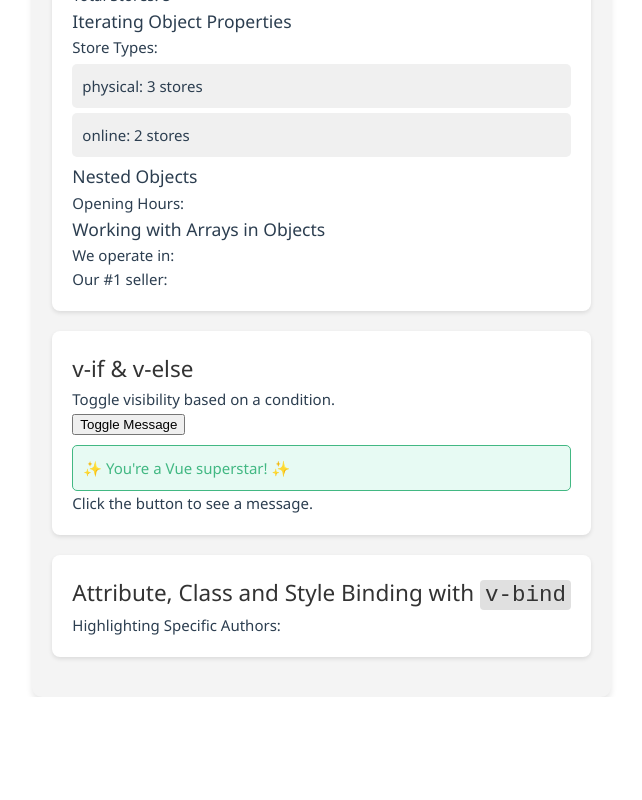
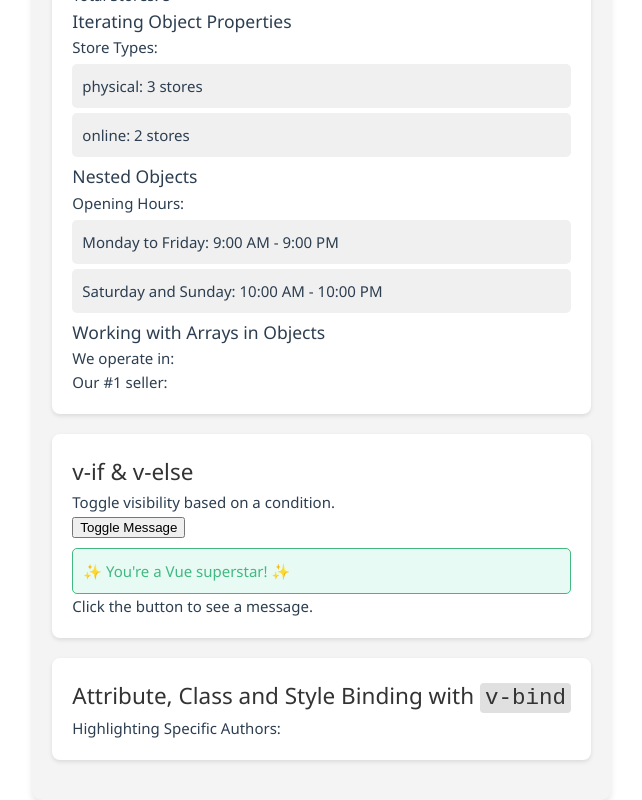
Before and after one commit to StevenT899/xtan-library, a Vue app: page / in a window 1280 px wide. Shown: the part 1236-2036 px from the top of the page, without its empty margins (29-671 px from the left). Before the commit the page ends 1933 px from the top, so only its background shows below. Built offline with nearby package versions, Linux system fonts and the light colour scheme.

Commit message:
Finish activity 11

```diff
--- a/src/components/JSON.vue
+++ b/src/components/JSON.vue
@@ -89,6 +89,11 @@
       <p>Opening Hours:</p>
       <!-- Activity 11: Iterate through the openingHours object and display the day of the week and the opening and closing times. -->
       <!-- TODO: CODE TO RENDER LIST OF OPENING HOURS HERE -->
+      <ul>
+        <li  v-for="(hours, day) in openingHours" :key="day">
+          {{ days(day) }}: {{ hours.open }} - {{ hours.close }}
+        </li>
+      </ul>
 
       <h3>Working with Arrays in Objects</h3>
       <!-- Activity 12: Get the top sellers from the bookstores object. -->
@@ -150,10 +155,19 @@ const austen = computed(() =>
   authors.find((author) => author.id === 1)
 )
 
+// Bookstores
 const bsCompanyName = bookstores.name;
 const bsTotalStores = bookstores.totalStores;
 const storeTypes = bookstores.storeTypes;
-
+const openingHours = bookstores.openingHours;
+function days(day) {
+  if (day === "weekdays") {
+    return 'Monday to Friday';
+  }
+  if (day === "weekends") {
+    return 'Saturday and Sunday';
+  }
+}
 </script>
 
 <style scoped>
```
